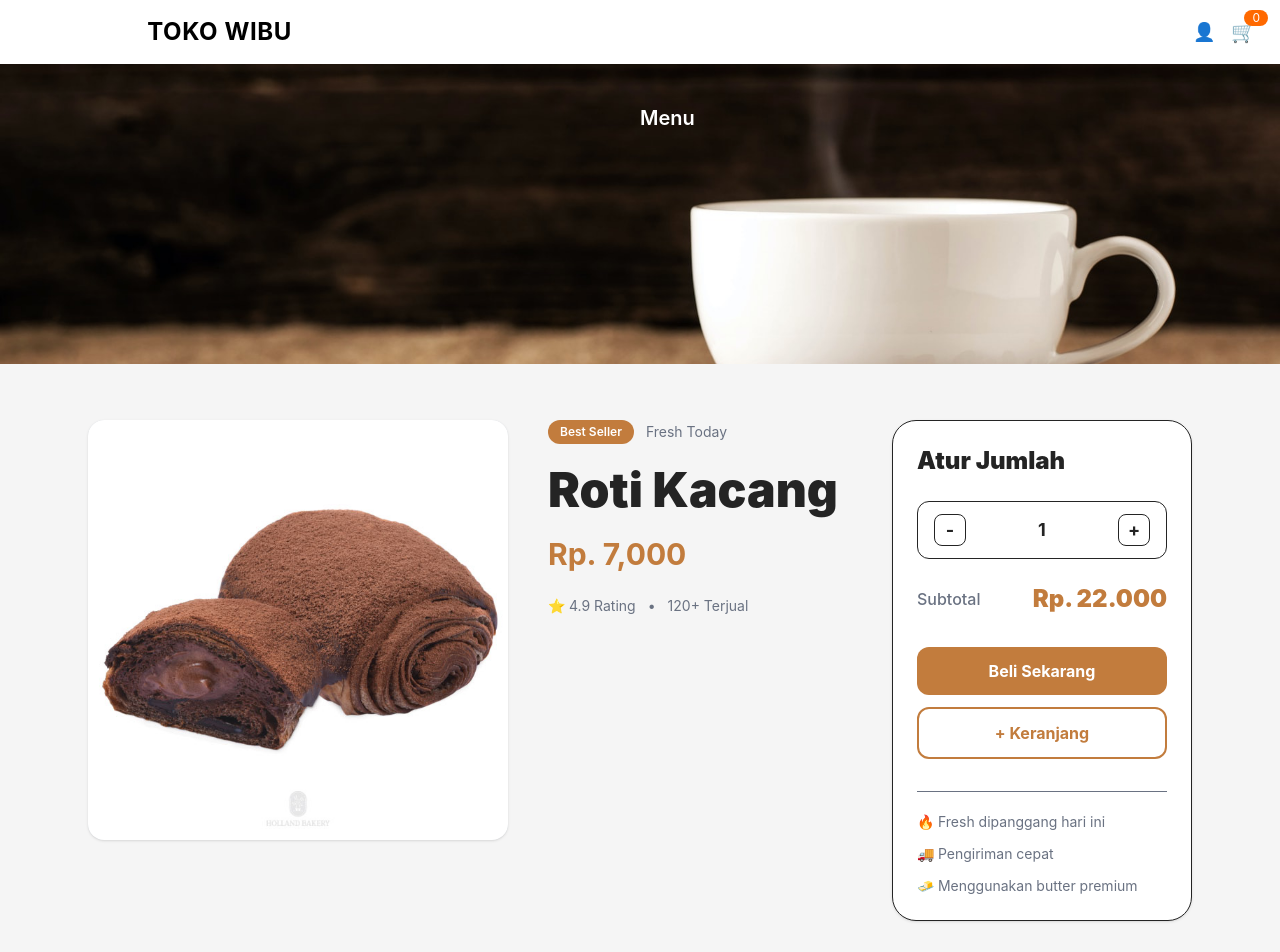
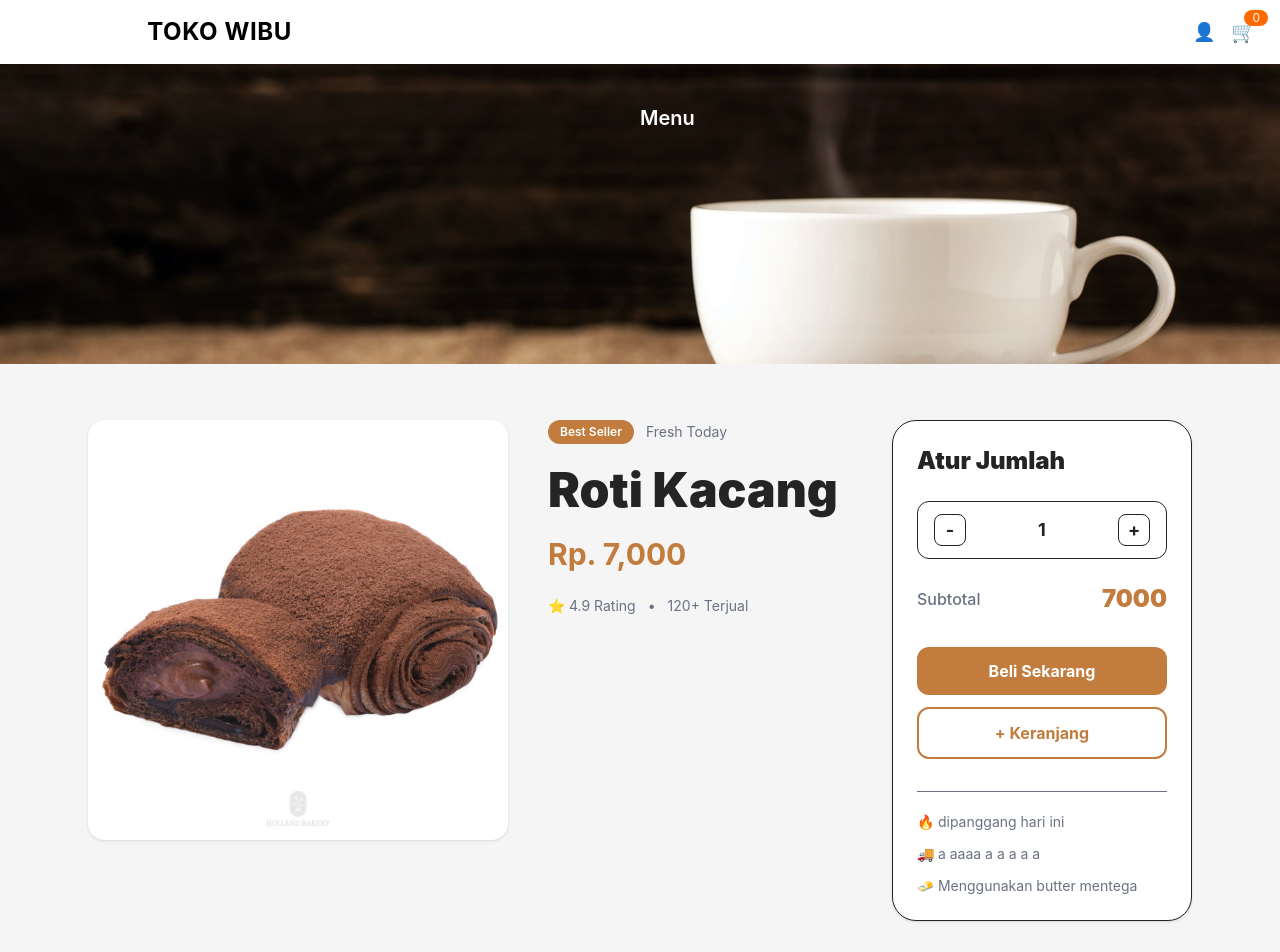
Before and after one commit to Ranyaku/TokoRoti, a React (Vite) app: page /product/1 in a window 1280 px wide. Shown: the top 952 px of the page. Built offline with nearby package versions, Linux system fonts and the light colour scheme.

Commit message:
deskripsi checkout

```diff
--- a/src/App.jsx
+++ b/src/App.jsx
@@ -4,6 +4,7 @@ import Checkout from "./Pages/co";
 import { useState } from "react";
 import product from "./data/produck";
 import Deskripsi from "./Pages/deskripsi";
+import Login from "./Pages/login";
 
 
 export default function App() {
@@ -58,6 +59,7 @@ return (
     <Route path="/deskripsi" element={<Deskripsi setCart={setCart} cart={cart} totalHarga={totalHarga} total={filtered} incItem={incItem} deleteItem={deleteItem} />} />
     <Route path="/product/:id" element={<Deskripsi cart={cart} setCart={setCart} incItem={incItem} deleteItem={deleteItem} totalHarga={totalHarga}/>}/>
     <Route path="/checkout" element={<Checkout cart={cart} setCart={setCart} totalHarga={totalHarga} deleteItem={deleteItem} incItem={incItem} filtered={filtered}/>} />
+    <Route path="/login" element={<Login cart={cart} setCart={setCart} incItem={incItem} deleteItem={deleteItem} totalHarga={totalHarga}/> } />
   </Routes>
   </BrowserRouter>
   )
--- a/src/Pages/deskripsi.jsx
+++ b/src/Pages/deskripsi.jsx
@@ -2,9 +2,11 @@ import Navbar from "../component/Navbar"
 import Footer from "../component/Footer"
 import { Navigate, useNavigate, useParams } from "react-router-dom"
 import product from "../data/produck"
+import { useState } from "react"
 
-export default function Deskripsi ({cart, setCart, deleteItem, incItem, total, totalHarga}) {
+export default function Deskripsi ({cart, setCart, total, totalHarga, deleteItem}) {
 
+  const [qty, setQty] = useState(1)
   const {id} = useParams();
   const navigate = useNavigate()
   const item = product.find(item => item.id === Number(id))
@@ -15,7 +17,7 @@ export default function Deskripsi ({cart, setCart, deleteItem, incItem, total, t
         if (exist){
             const update = cart.map(item => {
                 if (item.id === product.id){
-                    return {...item, qty: item.qty + 1}
+                    return {...item, qty: item.qty + product.qty}
                 }
                 return item
             })
@@ -24,6 +26,16 @@ export default function Deskripsi ({cart, setCart, deleteItem, incItem, total, t
             setCart([...cart , {...product, qty: 1}])
         }
     }
+
+    function incItem() {
+      setQty(prev => prev + 1)
+    }
+
+    function decItem() {
+      setQty(prev => prev - 1)
+    }
+
+    const subTotal = qty * item.price
 
     return (
         <>
@@ -105,17 +117,21 @@ export default function Deskripsi ({cart, setCart, deleteItem, incItem, total, t
         {/* QTY */}
         <div className="flex items-center justify-between border rounded-xl px-4 py-3 mb-6">
 
-          <button className="w-8 h-8 rounded-lg border hover:bg-gray-100 cursor-pointer text-lg font-bold">
+          <button className="w-8 h-8 rounded-lg border hover:bg-gray-100 cursor-pointer text-lg font-bold"
+          onClick={decItem}
+          >
             -
           </button>
 
 
           <span className="font-bold text-lg">
-            1
+            {qty}
           </span>
 
 
-          <button className="w-8 h-8 rounded-lg border hover:bg-gray-100 cursor-pointer text-lg font-bold">
+          <button className="w-8 h-8 rounded-lg border hover:bg-gray-100 cursor-pointer text-lg font-bold"
+          onClick={incItem}
+          >
             +
           </button>
 
@@ -131,7 +147,7 @@ export default function Deskripsi ({cart, setCart, deleteItem, incItem, total, t
 
 
           <span className="text-2xl font-black text-[#C27C3D]">
-            Rp. 22.000
+            {subTotal}
           </span>
 
         </div>
@@ -142,7 +158,7 @@ export default function Deskripsi ({cart, setCart, deleteItem, incItem, total, t
 
           <button className="w-full bg-[#C27C3D] hover:opacity-90 transition text-white py-3 rounded-xl font-bold cursor-pointer"
           onClick={() => {
-            addToCart(item)
+            addToCart({...item, qty})
             navigate("/checkout")
           }}
           >
@@ -151,7 +167,7 @@ export default function Deskripsi ({cart, setCart, deleteItem, incItem, total, t
 
 
           <button className="w-full border-2 border-[#C27C3D] text-[#C27C3D] py-3 rounded-xl font-bold hover:bg-[#C27C3D] hover:text-white transition cursor-pointer"
-          onClick={() => addToCart(item)}
+          onClick={() => addToCart({...item, qty})}
           >
             + Keranjang
           </button>
@@ -161,9 +177,9 @@ export default function Deskripsi ({cart, setCart, deleteItem, incItem, total, t
 
         {/* EXTRA */}
         <div className="border-t mt-8 pt-5 space-y-3 text-sm text-gray-500">
-          <p>🔥 Fresh dipanggang hari ini</p>
-          <p>🚚 Pengiriman cepat</p>
-          <p>🧈 Menggunakan butter premium</p>
+          <p>🔥 dipanggang hari ini</p>
+          <p>🚚 a aaaa a a a a a</p>
+          <p>🧈 Menggunakan butter mentega</p>
         </div>
 
       </div>
--- /dev/null
+++ b/src/Pages/login.jsx
@@ -0,0 +1,11 @@
+import { useState } from "react"
+
+export default function Login({cart, setCart, filtered}) {
+
+
+    return (
+        <>
+        <Navbar />
+        </>
+    )
+}
--- a/src/component/Navbar.jsx
+++ b/src/component/Navbar.jsx
@@ -26,7 +26,11 @@ export default function Navbar({ total, cart, setCart, incItem, totalHarga, dele
           />
           <img/>
           <ul className="absolute top-10 left-1/2 flex gap-8 font-semibold text-xl ">
-          <li className="">Menu</li>
+          <button
+          onClick={() => navigate("/")}
+          >
+          <li className="cursor-pointer hover:text-orange-100">Menu</li>
+          </button>
           </ul>
         </div>
 
```
